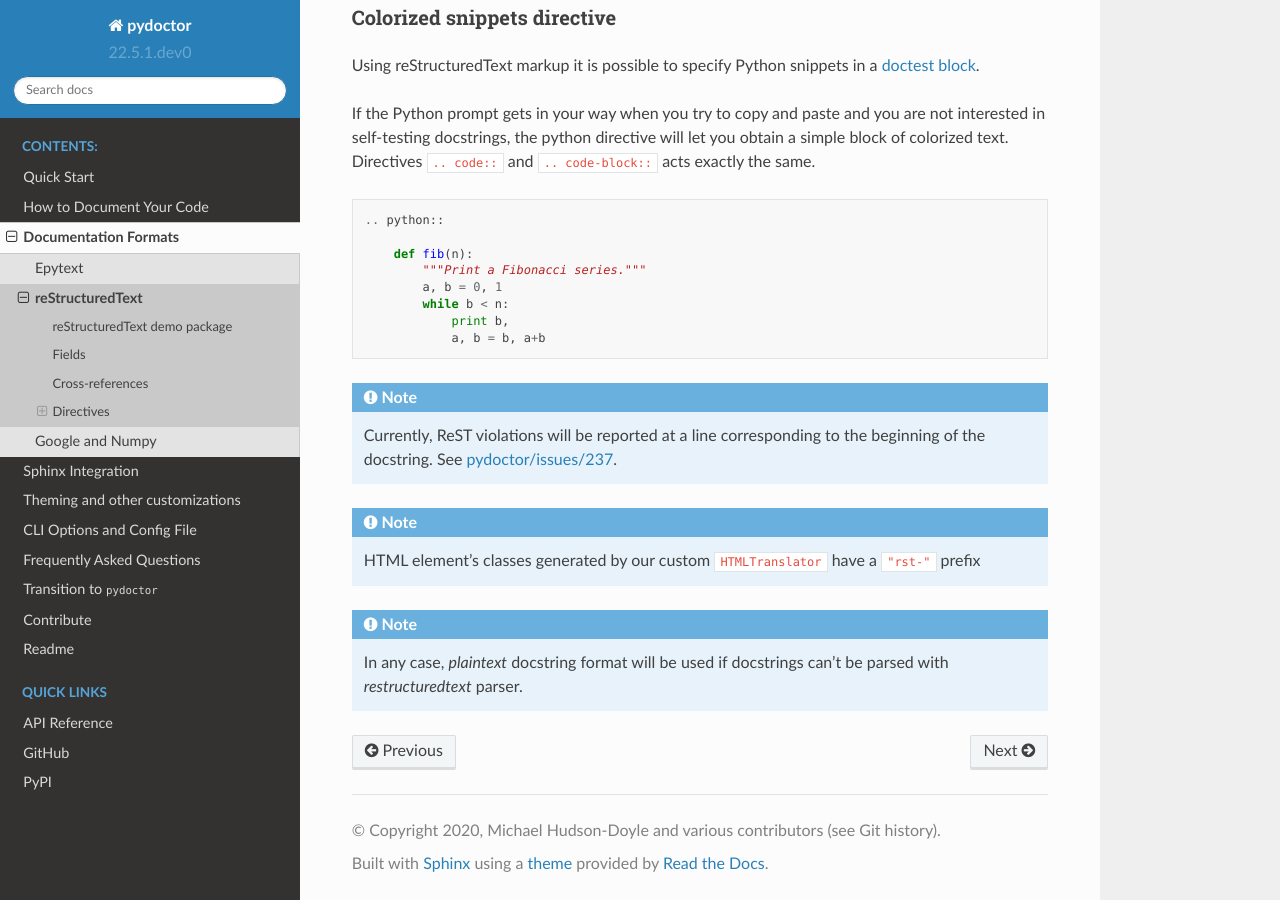
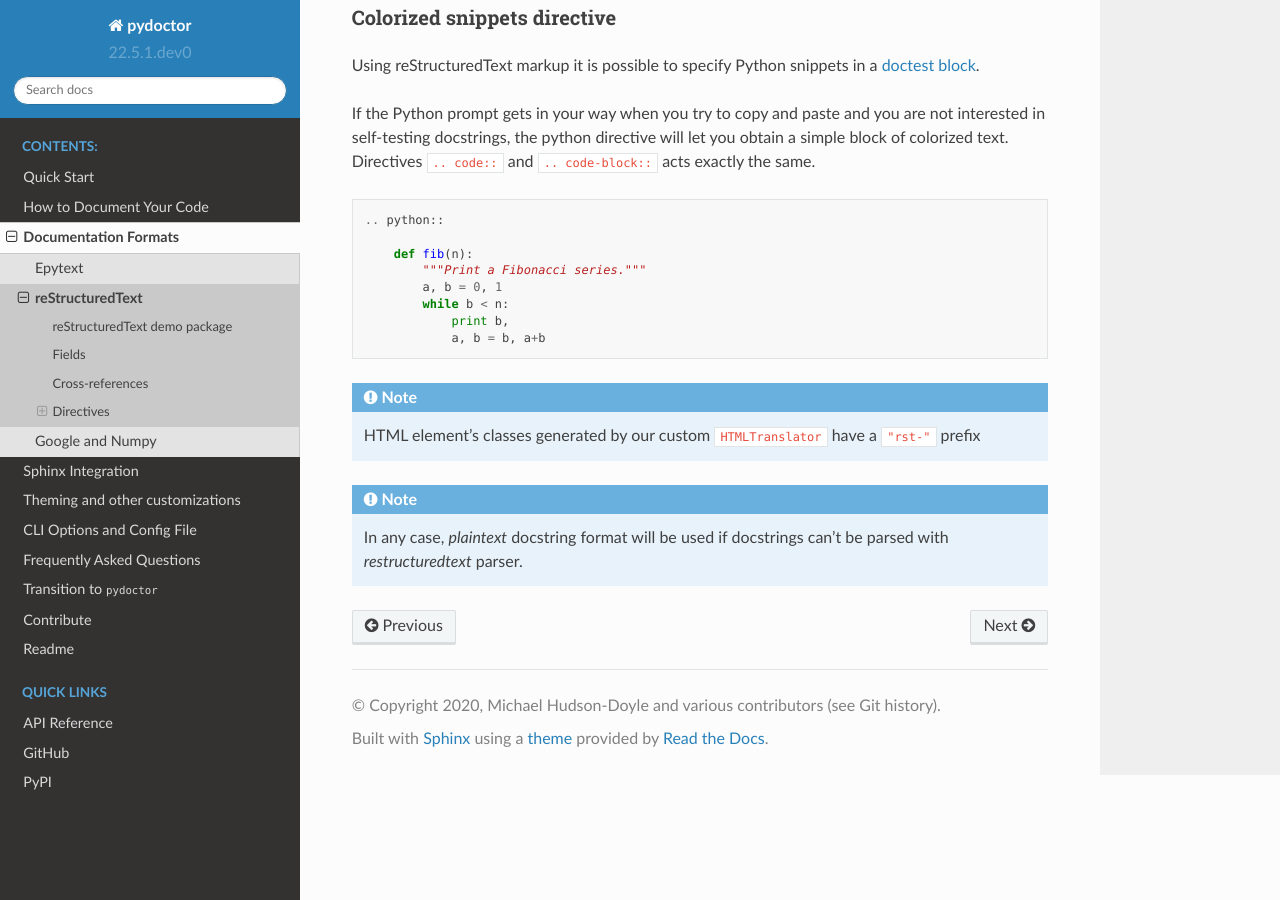
Before and after one commit to twisted/pydoctor, a Sphinx documentation site: the page built from docs/source/docformat/restructuredtext.rst, in a window 1280 px wide and 900 px high, scrolled down 2231 px. Built offline with Sphinx 7.4.7 and the Read the Docs theme 2.0.0, drawn with Linux system fonts in a browser that asks for light colours.

Commit message:
Remove note from docs
This issue has been fixed in #575.

```diff
--- a/docs/source/docformat/restructuredtext.rst
+++ b/docs/source/docformat/restructuredtext.rst
@@ -118,9 +118,6 @@ Directives ``.. code::`` and ``.. code-block::`` acts exactly the same.
                 print b,
                 a, b = b, a+b
 
-.. note:: Currently, ReST violations will be reported at a line corresponding to the beginning of the docstring.
-    See `pydoctor/issues/237 <https://github.com/twisted/pydoctor/issues/237>`_.
-
 .. note:: HTML element's classes generated by our custom ``HTMLTranslator`` have a ``"rst-"`` prefix
 
 .. note:: In any case, *plaintext* docstring format will be used if docstrings can't be parsed with *restructuredtext* parser.
```
